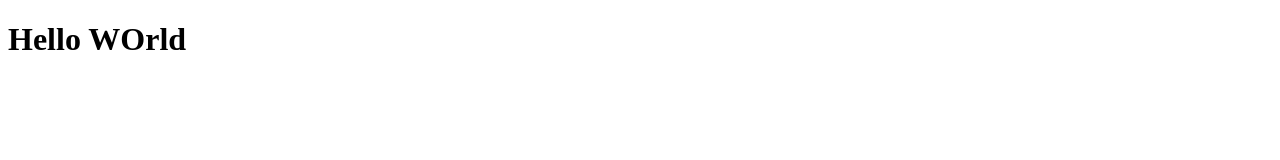
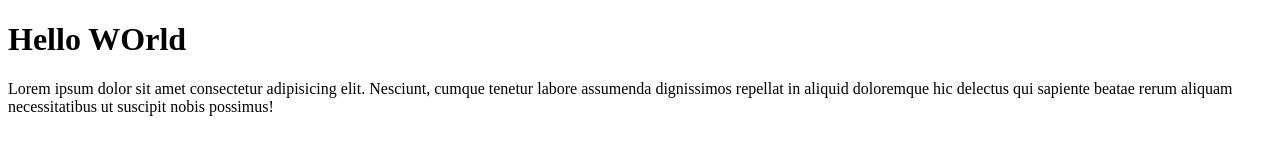
Before and after one commit to fshw23/repo-git-test-4, a plain HTML site: page index.html in a window 1280 px wide. Drawn offline with Linux system fonts and the light colour scheme.

Commit message:
menambahkan file paragraph

```diff
--- a/index.html
+++ b/index.html
@@ -8,5 +8,8 @@
   </head>
   <body>
     <h1>Hello WOrld</h1>
+    <p>
+      Lorem ipsum dolor sit amet consectetur adipisicing elit. Nesciunt, cumque tenetur labore assumenda dignissimos repellat in aliquid doloremque hic delectus qui sapiente beatae rerum aliquam necessitatibus ut suscipit nobis possimus!
+    </p>
   </body>
 </html>
```
